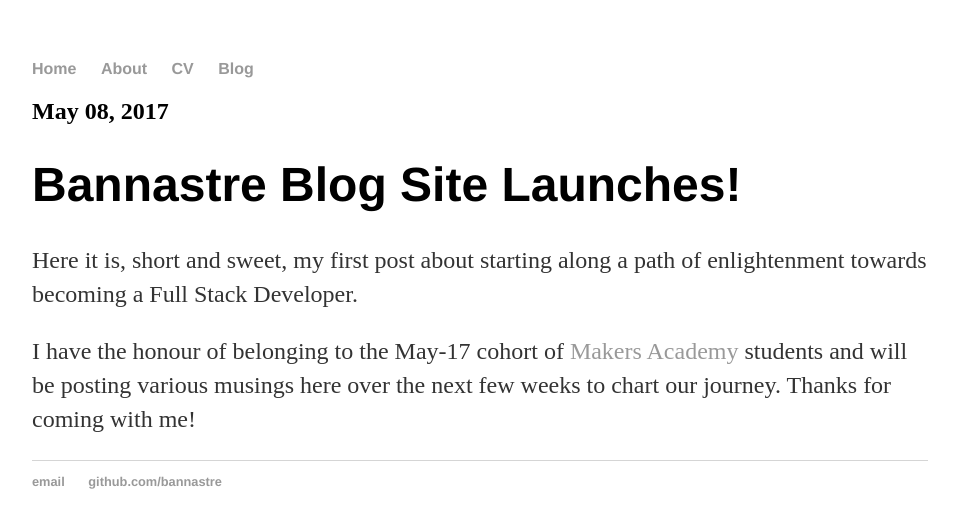
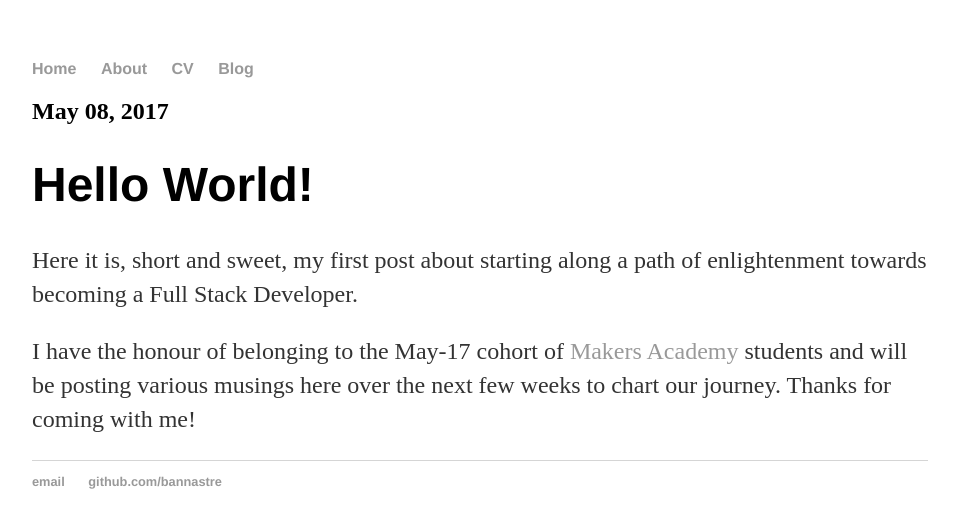
Before and after one commit to bannastre/bannastre.github.io, a Jekyll site: the page built from _posts/2017-05-08-Bannastre-Site-Launched.md, in a window 1280 px wide. Shown: the top 528 px of the page, without its empty margins (160-1117 px from the left). Built offline with Jekyll 4.4.1, drawn with Linux system fonts in a browser that asks for light colours.

Commit message:
Update first post

```diff
--- a/_posts/2017-05-08-Bannastre-Site-Launched.md
+++ b/_posts/2017-05-08-Bannastre-Site-Launched.md
@@ -1,6 +1,6 @@
 ---
 layout: post
-title: "Bannastre Blog Site Launches!"
+title: "Hello World!"
 date: 2017-05-08 T10:00:00Z
 ---
 
```
